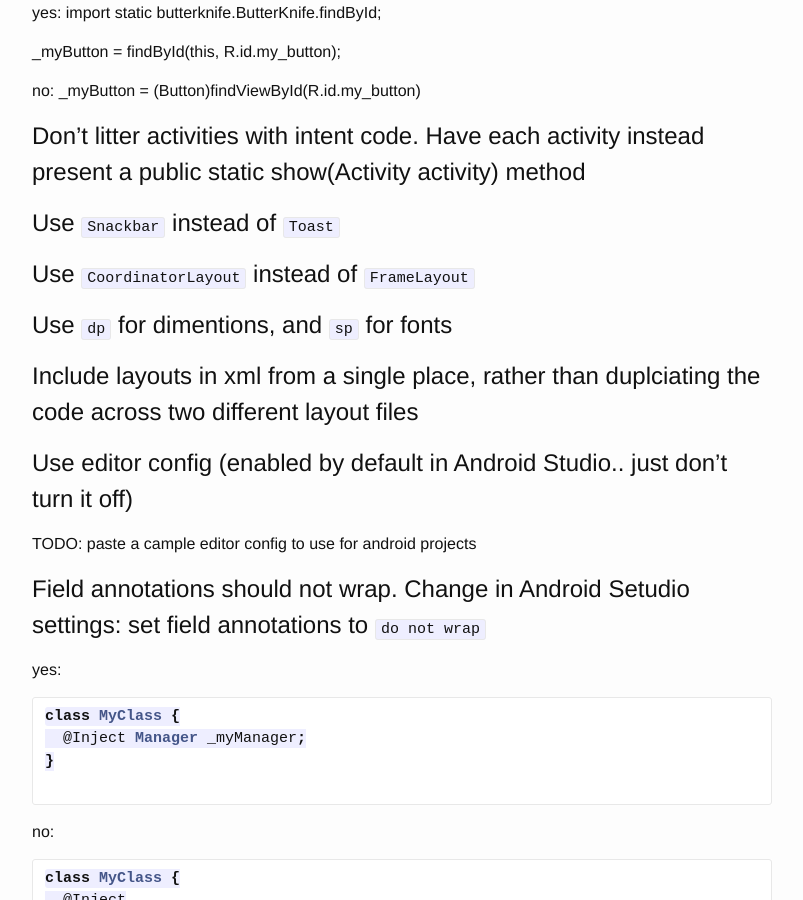
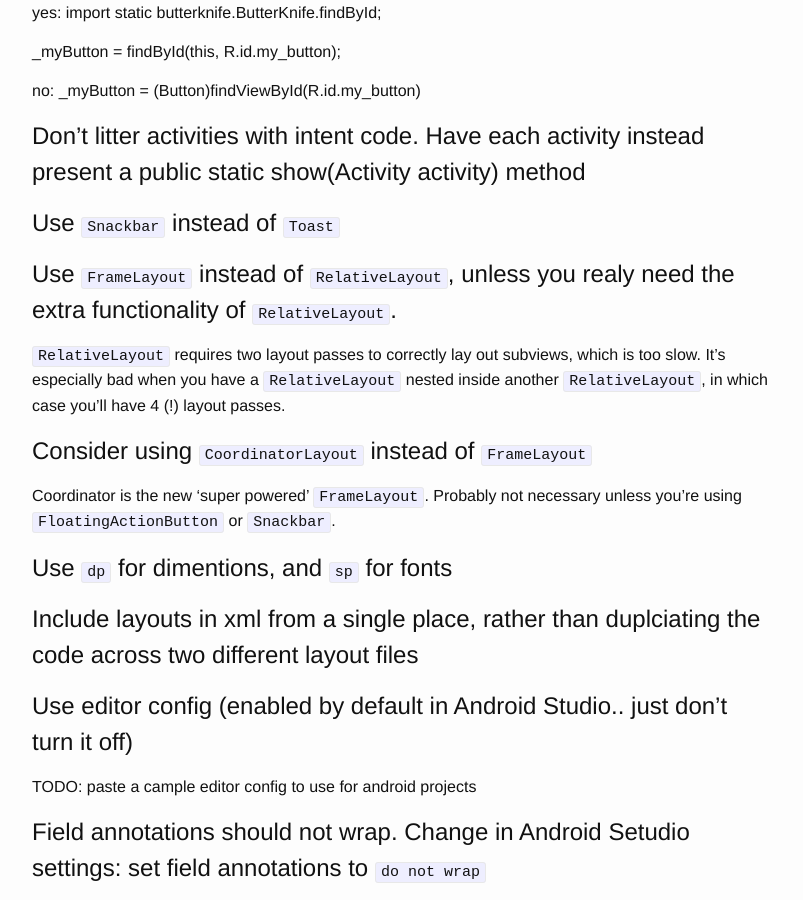
Before and after one commit to eliasbagley/eliasbagley.github.io, a Jekyll site: the page built from _posts/2015-10-27-android-style-guide.markdown, in a window 1280 px wide and 900 px high, scrolled down 7791 px. Shown: the whole window, without its empty margins (238-1041 px from the left). Built offline with Jekyll 4.4.1, drawn with Linux system fonts in a browser that asks for light colours; Markdown is read by kramdown in place of the engine named in the settings; comment, search, counter and statistics services are not loaded.

Commit message:
Update style guide

```diff
--- a/_posts/2015-10-27-android-style-guide.markdown
+++ b/_posts/2015-10-27-android-style-guide.markdown
@@ -359,7 +359,13 @@ _myButton = (Button)findViewById(R.id.my_button)
 
 # Use `Snackbar` instead of `Toast`
 
-# Use `CoordinatorLayout` instead of `FrameLayout`
+# Use `FrameLayout` instead of `RelativeLayout`, unless you realy need the extra functionality of `RelativeLayout`.
+
+`RelativeLayout` requires two layout passes to correctly lay out subviews, which is too slow. It's especially bad when you have a `RelativeLayout` nested inside another `RelativeLayout`, in which case you'll have 4 (!) layout passes.
+
+# Consider using `CoordinatorLayout` instead of `FrameLayout`
+
+Coordinator is the new 'super powered' `FrameLayout`. Probably not necessary unless you're using `FloatingActionButton` or `Snackbar`.
 
 # Use `dp` for dimentions, and `sp` for fonts
 
```
